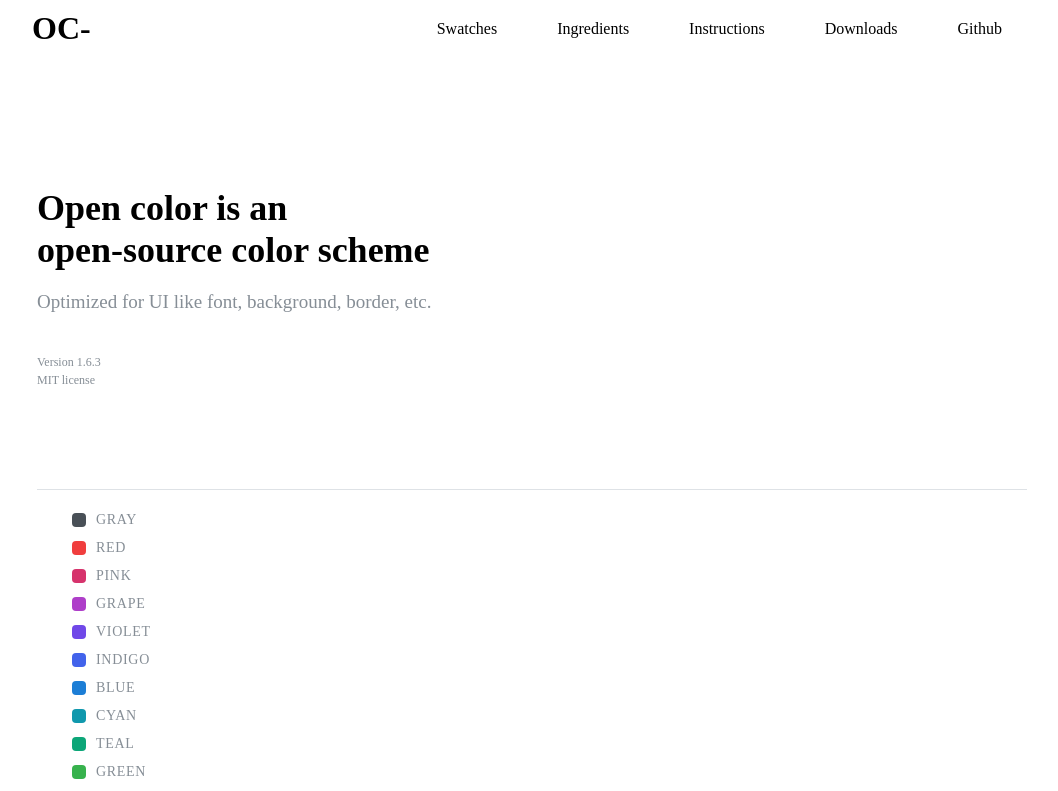
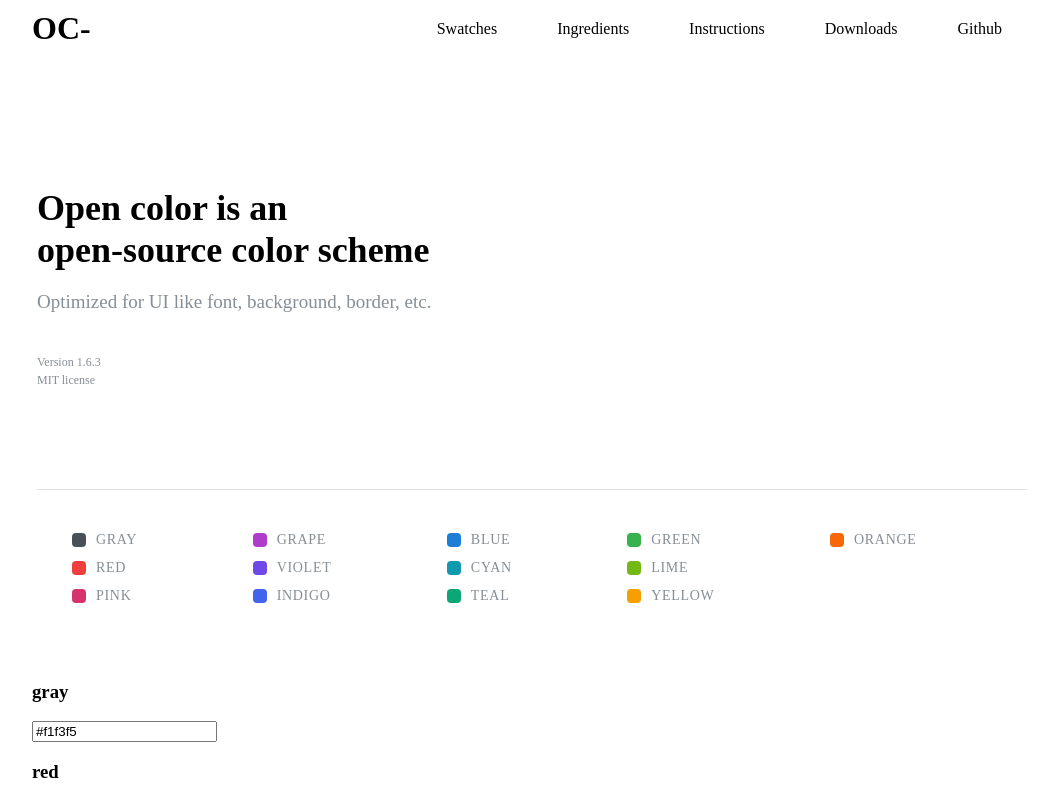
Before and after one commit to hunseok329/open-color-clone, a React (Create React App) app: page / in a window 1280 px wide. Shown: the top 791 px of the page, without its empty margins (108-1166 px from the left). Built offline with nearby package versions, Linux system fonts and the light colour scheme.

Commit message:
create sample-color

```diff
--- a/src/component/colorChips/color-list.css
+++ b/src/component/colorChips/color-list.css
@@ -1,10 +1,16 @@
 .shortcut-wrap {
   list-style: none;
+  padding: 20px 0;
 }
 .shortcut-menus {
   list-style: none;
+  display: flex;
+  flex-direction: column;
+  flex-wrap: wrap;
 }
-
+.shortcut-wrap ul {
+  height: 100px;
+}
 .shortcut-wrap a.shortcut {
   display: block;
   padding: 6px 0;
```
